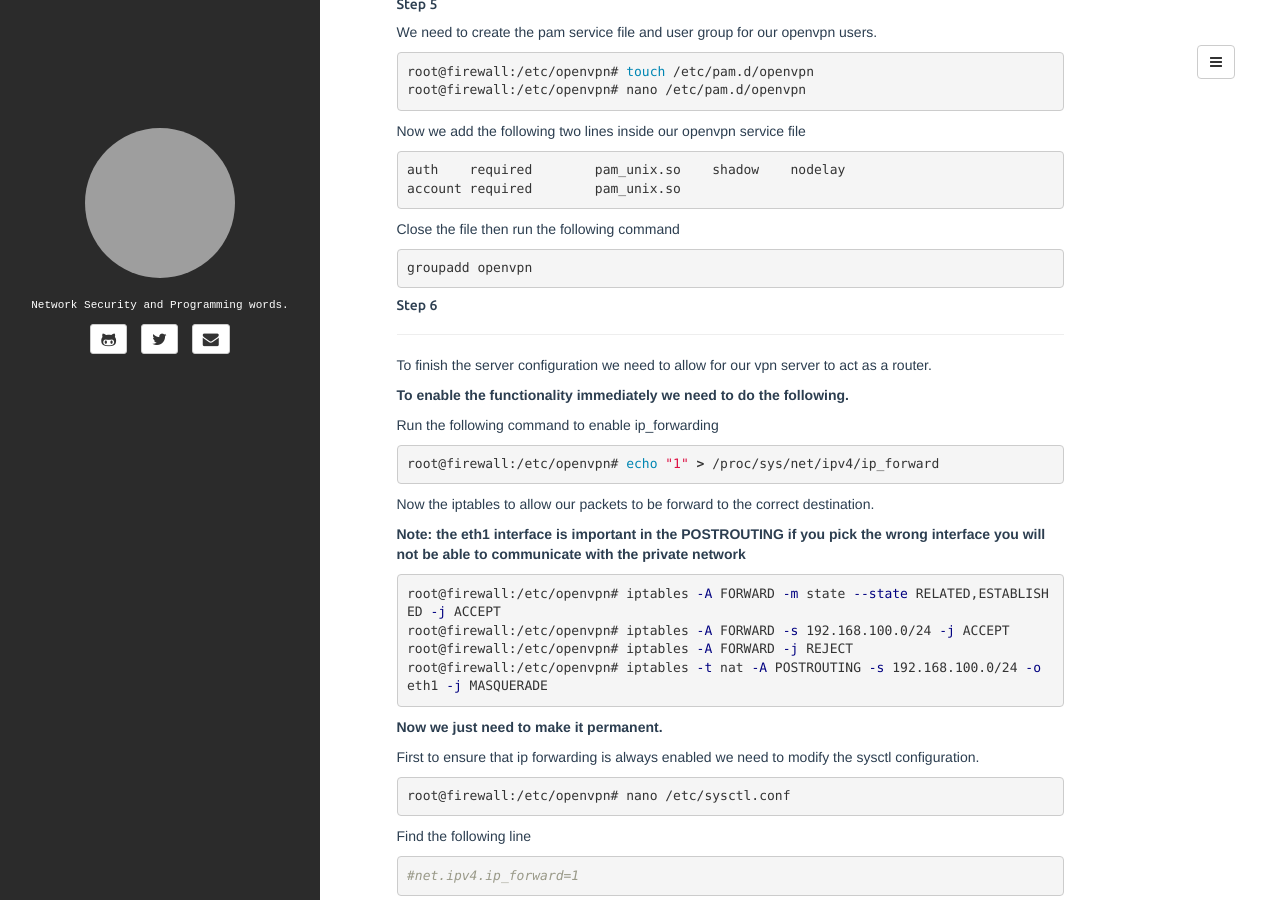
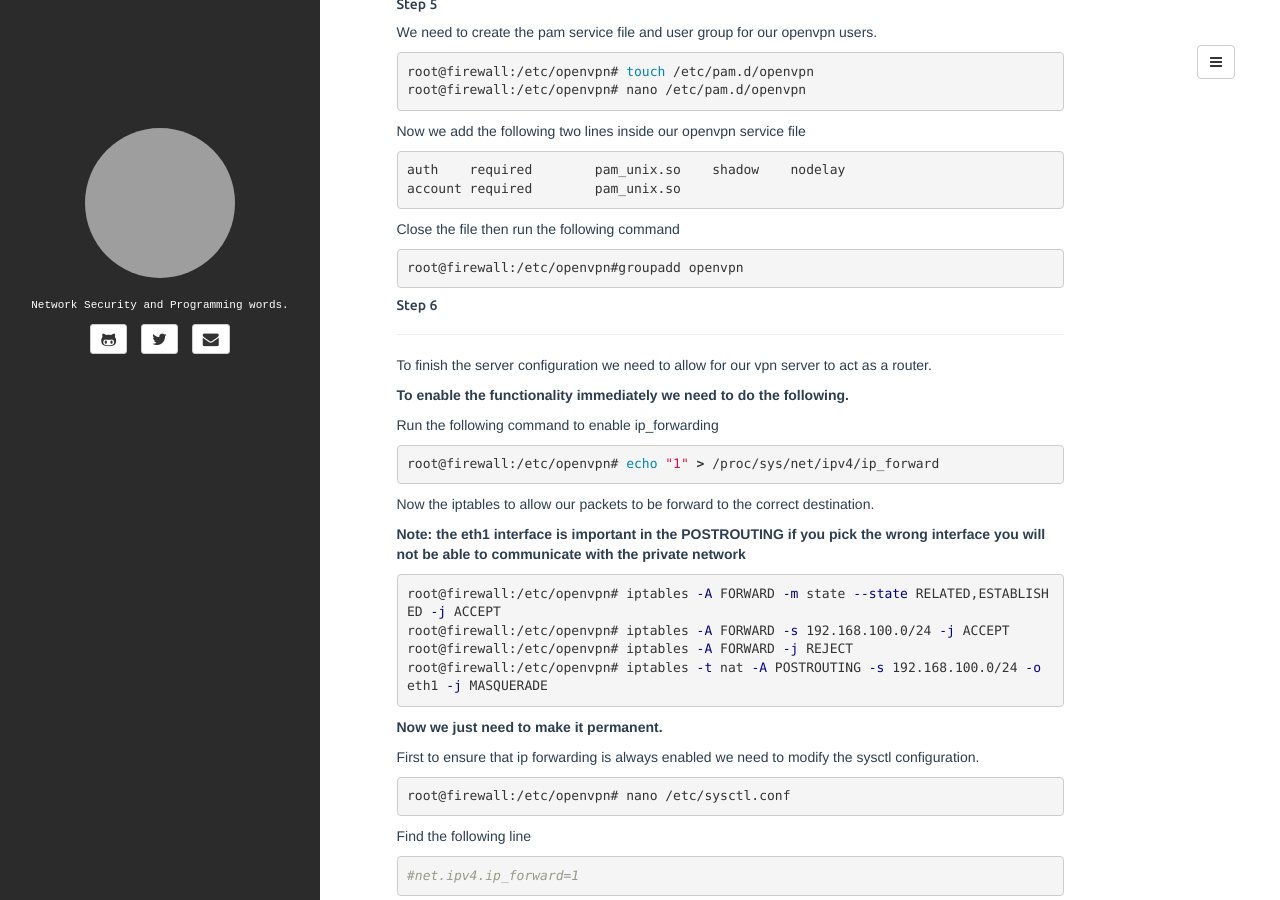
Before and after one commit to R4stl1n/r4stl1n.github.io, a Jekyll site: the page built from _posts/2015-8-5-SysAdmin-Openstack-Openvpn-Private.md, in a window 1280 px wide and 900 px high, scrolled down 4392 px. Built offline with Jekyll 4.4.1, drawn with Linux system fonts in a browser that asks for light colours; grey boxes are pictures that could not be loaded.

Commit message:
Fixed missing prompt

```diff
--- a/_posts/2015-8-5-SysAdmin-Openstack-Openvpn-Private.md
+++ b/_posts/2015-8-5-SysAdmin-Openstack-Openvpn-Private.md
@@ -287,7 +287,7 @@ account required        pam_unix.so
 Close the file then run the following command
 
 {% highlight bash %}
-groupadd openvpn
+root@firewall:/etc/openvpn#groupadd openvpn
 {% endhighlight %}
 
 ##### Step 6
```
